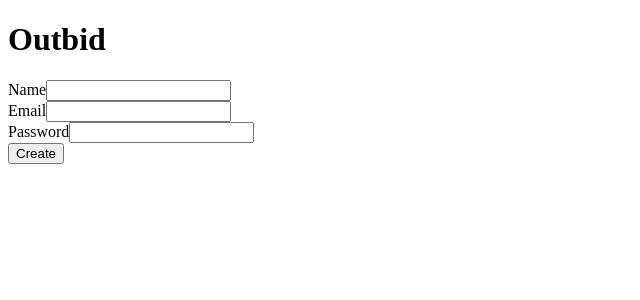
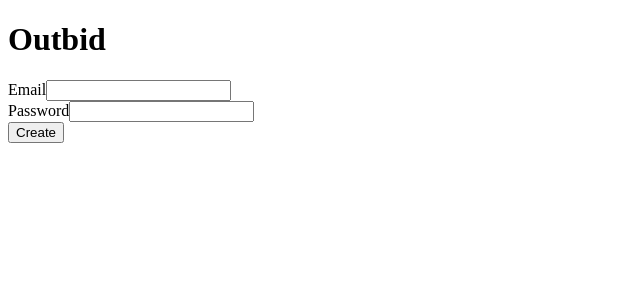
Before and after one commit to Glunomes/Outbid-FE, a React (Vite) app: page /auth/login in a window 1280 px wide. Shown: the top 300 px of the page, without its empty margins (0-640 px from the left). Built offline with nearby package versions, Linux system fonts and the light colour scheme.

Commit message:
add routes paths for navigating pages

```diff
--- a/src/App.tsx
+++ b/src/App.tsx
@@ -1,11 +1,16 @@
-import Registation from "./pages/Registration";
+import { Route, Routes } from "react-router-dom";
+import { RegistrationPage } from "./pages/RegistrationPage";
+import { LoginPage } from "./pages/Login";
 
 function App() {
 
   return (
     <div>
      <h1>Outbid</h1>
-     <Registation />
+      <Routes>
+        <Route path="/auth/register" element={<RegistrationPage />} />
+        <Route path="/auth/login" element={<LoginPage />} />
+      </Routes>
     </div>
   );
 }
--- a/src/main.tsx
+++ b/src/main.tsx
@@ -1,9 +1,12 @@
 import { StrictMode } from 'react';
 import { createRoot } from 'react-dom/client';
+import { BrowserRouter } from 'react-router-dom';
 import App from './App.tsx';
 
 createRoot(document.getElementById('root')!).render(
   <StrictMode>
-    <App />
+    <BrowserRouter>
+      <App />
+    </BrowserRouter>
   </StrictMode>,
 );
--- a/src/pages/Login.tsx
+++ b/src/pages/Login.tsx
@@ -1,7 +1,7 @@
 import { useState, type SyntheticEvent } from "react";
 import registrationService from "../services/authService";
 
-const Login = () => {
+export const LoginPage = () => {
 
   const [email, setEmail] = useState('');
   const [password, setPassword] = useState('');
@@ -47,5 +47,3 @@ const Login = () => {
     </div>
   )
 }
-
-export default Login;
--- a/src/pages/Registration.tsx
+++ b/src/pages/RegistrationPage.tsx
@@ -1,12 +1,15 @@
 import { useState, type SyntheticEvent } from "react";
+import { useNavigate } from 'react-router-dom';
 import registrationService from "../services/authService";
 
-const Registation = () => {
+export const RegistrationPage = () => {
 
   const [name, setName] = useState('');
   const [email, setEmail] = useState('');
   const [password, setPassword] = useState('');
   const [error, setError] = useState('');
+
+  const navigate = useNavigate();
 
   const handeRegistrationSubmit = async(event: SyntheticEvent) => {
     event.preventDefault()
@@ -15,7 +18,8 @@ const Registation = () => {
       await registrationService.registerUser({ name, email, password });
       setEmail('');
       setName('');
-      setPassword('')
+      setPassword('');
+      navigate('/auth/login', { replace:true })
     } catch (error) {
       setError(
         error instanceof Error ? error.message : 'Something went wrong',
@@ -57,5 +61,3 @@ const Registation = () => {
     </div>
   )
 }
-
-export default Registation;
```
